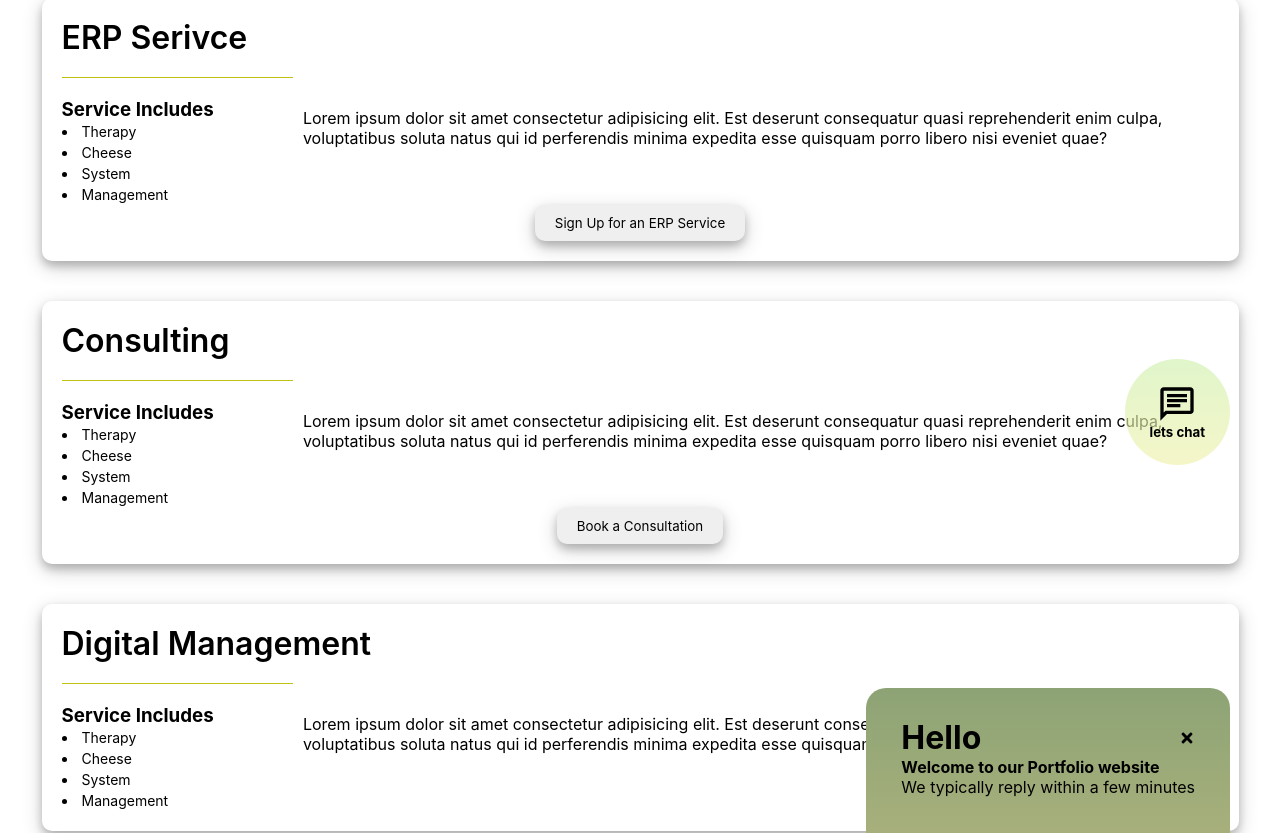
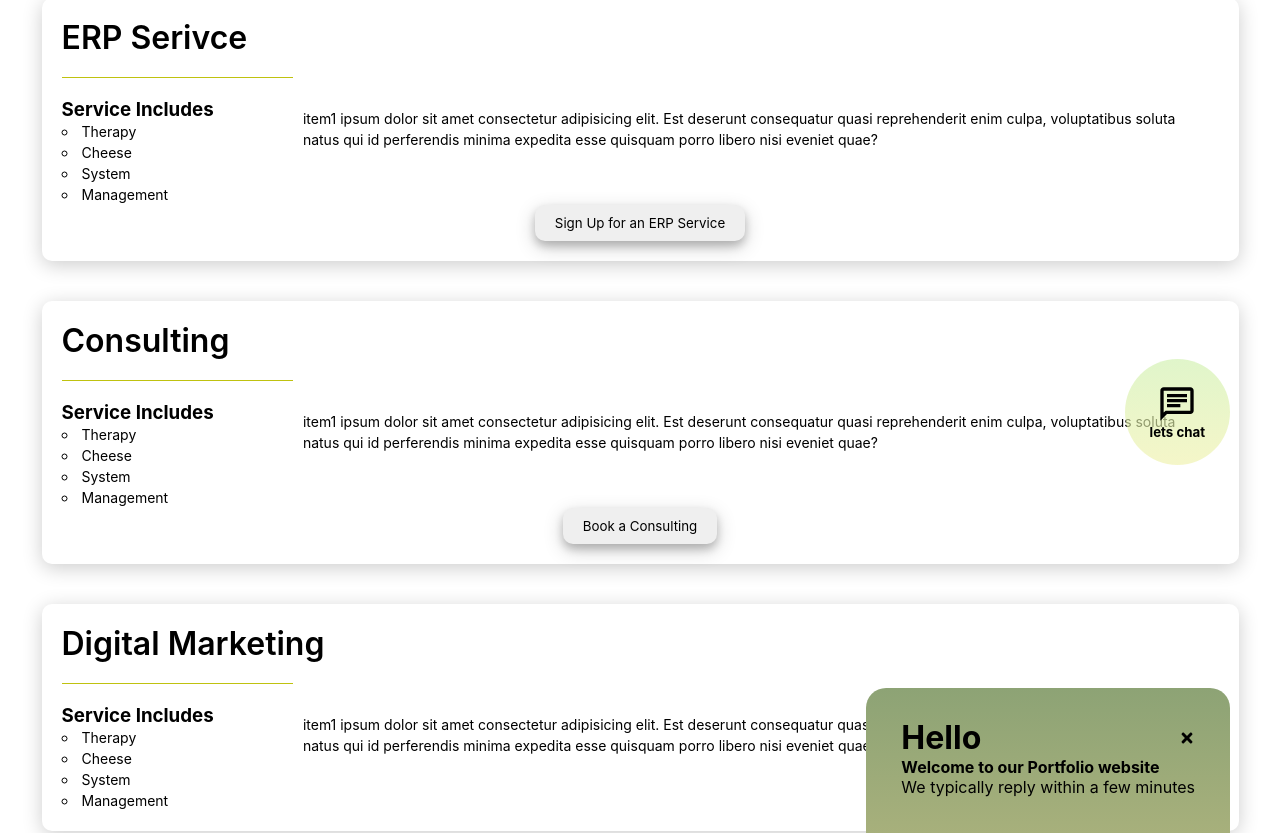
Before and after one commit to 123nol/self_made_solutions, a React (Create React App) app: page /services in a window 1280 px wide. Shown: the part 285-1118 px from the top of the page. Built offline with nearby package versions, Linux system fonts and the light colour scheme.

Commit message:
added toggle effect

```diff
--- a/src/components/Chat.jsx
+++ b/src/components/Chat.jsx
@@ -41,10 +41,10 @@ const Chat = () => {
           transform: open ? "translateY(300%)" : "translateY(0)",
           zIndex: "0",
           transition: "0.3s ease-in",
-          cursor:"pointer"
+          cursor: "pointer",
         }}
       >
-        <img src={Chatimg} alt="" style={{height: "40px", }}/>
+        <img src={Chatimg} alt="" style={{ height: "40px" }} />
         <h5>lets chat</h5>
       </div>
     </div>
--- a/src/index.css
+++ b/src/index.css
@@ -311,8 +311,7 @@
   padding: 20px;
   border-radius: 10px;
   position: relative;
-  box-shadow: 0px 5px 8px 0px rgba(0, 0, 0, 0.2),
-    0 6px 20px 0 rgba(0, 0, 0, 0.19);
+  box-shadow: 0 4px 20px 0 rgba(0, 0, 0, 0.2);
 }
 .serviceSection .button {
   text-align: center;
@@ -329,6 +328,10 @@
   box-shadow: 0px 6px 8px 0px rgba(0, 0, 0, 0.2),
     0 8px 20px 0 rgba(0, 0, 0, 0.19);
 }
+.serviceSection li:hover{
+  cursor: pointer;
+  color: brown;
+}
 .serviceType {
   display: flex;
   width: 100%;
@@ -336,11 +339,21 @@
 .serviceInfo {
   width: 20%;
 }
+.serviceInfo li {
+  list-style-type: circle;
+}
 .serviceExplanation {
   width: 80%;
 
   padding: 10px;
 }
+.div-visible{
+  display: block;
+}
+.div-invisible{
+  display: none;
+}
+
 @media screen and (max-width: 900px) {
   .serviceType {
     flex-direction: column;
@@ -419,7 +432,6 @@
 }
 .productCard {
   position: relative;
-
   box-shadow: 0px 5px 8px 0px rgba(0, 0, 0, 0.2),
     0 6px 20px 0 rgba(0, 0, 0, 0.19);
   width: 30%;
@@ -458,6 +470,10 @@
   margin: 5px auto;
   height: 2px;
 }
+.productInfo p {
+  width: 80%;
+  margin: auto;
+}
 .redirectLink {
   text-decoration: none;
   color: black;
@@ -469,7 +485,7 @@
     0 8px 20px 0 rgba(0, 0, 0, 0.19);
 }
 .productCard:hover .productInfo {
-  height: 90%;
+  height: 80%;
 }
 
 @media screen and (max-width: 900px) {
--- a/src/pages/Services.jsx
+++ b/src/pages/Services.jsx
@@ -1,5 +1,10 @@
 // import { Link } from "react-router-dom";
+import { useState } from "react";
+
 const Services = () => {
+  const [erp, setErp] = useState(1);
+  const [consult, setConsult] = useState(1);
+  const [market, setMarket] = useState(1);
   return (
     <div className="services">
       <div className="linkHeader">
@@ -14,18 +19,46 @@ const Services = () => {
             <div className="serviceInfo">
               <h3>Service Includes</h3>
               <p>
-                <li>Therapy</li>
-                <li>Cheese</li>
-                <li>System</li>
-                <li>Management</li>
+                <li className="linkList" onClick={() => setErp(1)}>
+                  Therapy
+                </li>
+                <li className="linkList" onClick={() => setErp(2)}>
+                  Cheese
+                </li>
+                <li className="linkList" onClick={() => setErp(3)}>
+                  System
+                </li>
+                <li className="linkList" onClick={() => setErp(4)}>
+                  Management
+                </li>
               </p>
             </div>
 
             <div className="serviceExplanation">
-              Lorem ipsum dolor sit amet consectetur adipisicing elit. Est
-              deserunt consequatur quasi reprehenderit enim culpa, voluptatibus
-              soluta natus qui id perferendis minima expedita esse quisquam
-              porro libero nisi eveniet quae?
+              <p className={erp === 1 ? "div-visible" : "div-invisible"}>
+                item1 ipsum dolor sit amet consectetur adipisicing elit. Est
+                deserunt consequatur quasi reprehenderit enim culpa,
+                voluptatibus soluta natus qui id perferendis minima expedita
+                esse quisquam porro libero nisi eveniet quae?
+              </p>
+              <p className={erp === 2 ? "div-visible" : "div-invisible"}>
+                item2 ipsum dolor sit amet consectetur adipisicing elit. Est
+                deserunt consequatur quasi reprehenderit enim culpa,
+                voluptatibus soluta natus qui id perferendis minima expedita
+                esse quisquam porro libero nisi eveniet quae?
+              </p>
+              <p className={erp === 3 ? "div-visible" : "div-invisible"}>
+                item3 ipsum dolor sit amet consectetur adipisicing elit. Est
+                deserunt consequatur quasi reprehenderit enim culpa,
+                voluptatibus soluta natus qui id perferendis minima expedita
+                esse quisquam porro libero nisi eveniet quae?
+              </p>
+              <p className={erp === 4 ? "div-visible" : "div-invisible"}>
+                item4 ipsum dolor sit amet consectetur adipisicing elit. Est
+                deserunt consequatur quasi reprehenderit enim culpa,
+                voluptatibus soluta natus qui id perferendis minima expedita
+                esse quisquam porro libero nisi eveniet quae?
+              </p>
             </div>
           </div>
           <div className="button">
@@ -39,47 +72,101 @@ const Services = () => {
           <div className="serviceType">
             <div className="serviceInfo">
               <h3>Service Includes</h3>
-
               <p>
-                <li>Therapy</li>
-                <li>Cheese</li>
-                <li>System</li>
-                <li>Management</li>
+                <li className="linkList" onClick={() => setConsult(1)}>
+                  Therapy
+                </li>
+                <li className="linkList" onClick={() => setConsult(2)}>
+                  Cheese
+                </li>
+                <li className="linkList" onClick={() => setConsult(3)}>
+                  System
+                </li>
+                <li className="linkList" onClick={() => setConsult(4)}>
+                  Management
+                </li>
               </p>
             </div>
 
             <div className="serviceExplanation">
-              Lorem ipsum dolor sit amet consectetur adipisicing elit. Est
-              deserunt consequatur quasi reprehenderit enim culpa, voluptatibus
-              soluta natus qui id perferendis minima expedita esse quisquam
-              porro libero nisi eveniet quae?
+              <p className={consult === 1 ? "div-visible" : "div-invisible"}>
+                item1 ipsum dolor sit amet consectetur adipisicing elit. Est
+                deserunt consequatur quasi reprehenderit enim culpa,
+                voluptatibus soluta natus qui id perferendis minima expedita
+                esse quisquam porro libero nisi eveniet quae?
+              </p>
+              <p className={consult === 2 ? "div-visible" : "div-invisible"}>
+                item2 ipsum dolor sit amet consectetur adipisicing elit. Est
+                deserunt consequatur quasi reprehenderit enim culpa,
+                voluptatibus soluta natus qui id perferendis minima expedita
+                esse quisquam porro libero nisi eveniet quae?
+              </p>
+              <p className={consult === 3 ? "div-visible" : "div-invisible"}>
+                item3 ipsum dolor sit amet consectetur adipisicing elit. Est
+                deserunt consequatur quasi reprehenderit enim culpa,
+                voluptatibus soluta natus qui id perferendis minima expedita
+                esse quisquam porro libero nisi eveniet quae?
+              </p>
+              <p className={consult === 4 ? "div-visible" : "div-invisible"}>
+                item4 ipsum dolor sit amet consectetur adipisicing elit. Est
+                deserunt consequatur quasi reprehenderit enim culpa,
+                voluptatibus soluta natus qui id perferendis minima expedita
+                esse quisquam porro libero nisi eveniet quae?
+              </p>
             </div>
           </div>
           <div className="button">
-            <button>Book a Consultation</button>
+            <button>Book a Consulting</button>
           </div>
         </div>
       </div>
       <div className="serviceList">
         <div className="serviceSection">
-          <h1>Digital Management</h1>
+          <h1>Digital Marketing</h1>
           <div className="serviceType">
             <div className="serviceInfo">
               <h3>Service Includes</h3>
-
               <p>
-                <li>Therapy</li>
-                <li>Cheese</li>
-                <li>System</li>
-                <li>Management</li>
+                <li className="linkList" onClick={() => setMarket(1)}>
+                  Therapy
+                </li>
+                <li className="linkList" onClick={() => setMarket(2)}>
+                  Cheese
+                </li>
+                <li className="linkList" onClick={() => setMarket(3)}>
+                  System
+                </li>
+                <li className="linkList" onClick={() => setMarket(4)}>
+                  Management
+                </li>
               </p>
             </div>
 
             <div className="serviceExplanation">
-              Lorem ipsum dolor sit amet consectetur adipisicing elit. Est
-              deserunt consequatur quasi reprehenderit enim culpa, voluptatibus
-              soluta natus qui id perferendis minima expedita esse quisquam
-              porro libero nisi eveniet quae?
+              <p className={market === 1 ? "div-visible" : "div-invisible"}>
+                item1 ipsum dolor sit amet consectetur adipisicing elit. Est
+                deserunt consequatur quasi reprehenderit enim culpa,
+                voluptatibus soluta natus qui id perferendis minima expedita
+                esse quisquam porro libero nisi eveniet quae?
+              </p>
+              <p className={market === 2 ? "div-visible" : "div-invisible"}>
+                item2 ipsum dolor sit amet consectetur adipisicing elit. Est
+                deserunt consequatur quasi reprehenderit enim culpa,
+                voluptatibus soluta natus qui id perferendis minima expedita
+                esse quisquam porro libero nisi eveniet quae?
+              </p>
+              <p className={market === 3 ? "div-visible" : "div-invisible"}>
+                item3 ipsum dolor sit amet consectetur adipisicing elit. Est
+                deserunt consequatur quasi reprehenderit enim culpa,
+                voluptatibus soluta natus qui id perferendis minima expedita
+                esse quisquam porro libero nisi eveniet quae?
+              </p>
+              <p className={market === 4 ? "div-visible" : "div-invisible"}>
+                item4 ipsum dolor sit amet consectetur adipisicing elit. Est
+                deserunt consequatur quasi reprehenderit enim culpa,
+                voluptatibus soluta natus qui id perferendis minima expedita
+                esse quisquam porro libero nisi eveniet quae?
+              </p>
             </div>
           </div>
         </div>
```
